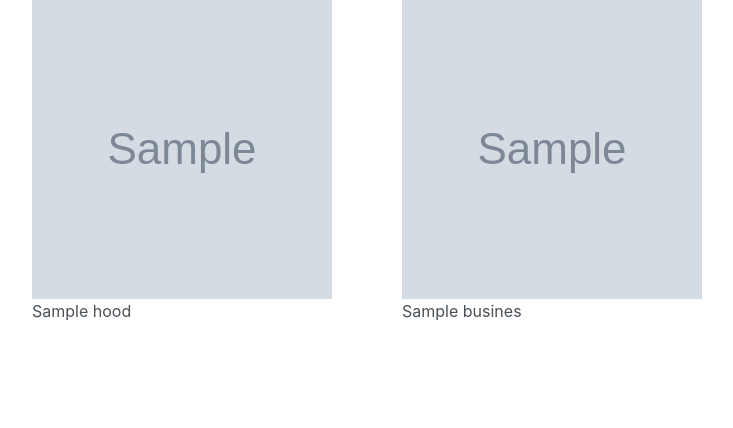
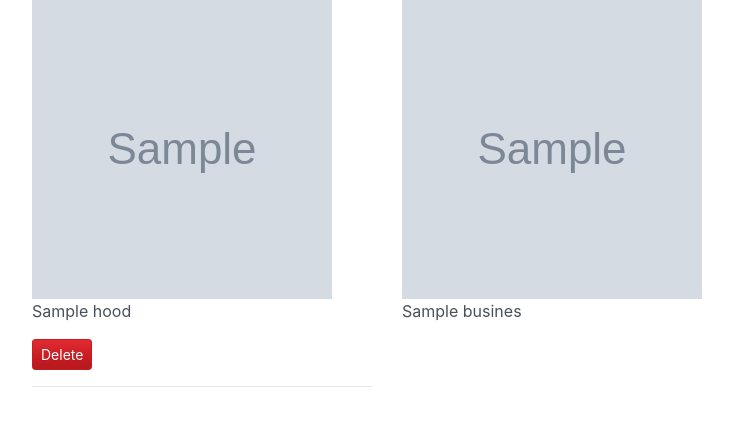
Before and after one commit to HassibIbrahim/Neighbour-watch, a Django app: page /profile/ in a window 1280 px wide. Shown: the part 319-747 px from the top of the page, without its empty margins (68-801 px from the left). Run offline with Django 3.2, Linux system fonts and the light colour scheme; a user stored in the database is signed in; tables that the repository leaves empty hold one stand-in row (values such as "Sample post"); grey boxes marked "Sample" are stand-in pictures; some libraries are stand-ins or nearby versions.

Commit message:
altered filtered by user, current user

```diff
--- a/mtaa/templates/profiles/profile.html
+++ b/mtaa/templates/profiles/profile.html
@@ -58,6 +58,8 @@
         <h4>Hoods</h4>
         <img src="{{hood.hood_photo.url}}" alt="Image" style="height:300px;width:300px;">
             <p>{{hood.hood_name}}</p>
+              <a href="{% url 'delete_hood' %}" class="btn btn-sm btn-danger">Delete</a>
+        <hr>
       </div>
       {% empty %}
       <div>
--- a/mtaa/urls.py
+++ b/mtaa/urls.py
@@ -18,6 +18,8 @@ urlpatterns = [
     url(r'^createhood/$', views.create_hood, name='create_hood'),
     url(r'^deletepost/(\d+)',views.delete_post,name = 'delete_post'),
     url(r'^search/$',views.search,name= 'search'),
+    url(r'^deletehood/',views.delete_hood,name = 'delete_hood'),
+
 
  ]
 
--- a/mtaa/views.py
+++ b/mtaa/views.py
@@ -206,3 +206,10 @@ def create_hood(request):
     else:
         form = CreateHoodForm()
     return render(request,'hoods/create_hood.html',{"form":form})
+
+
+def delete_hood(request):
+
+ 	Hood.objects.filter(user = request.user).delete()
+	messages.error(request,'Succesfully deleted your hood')
+	return HttpResponseRedirect(request.META.get('HTTP_REFERER'))
```
